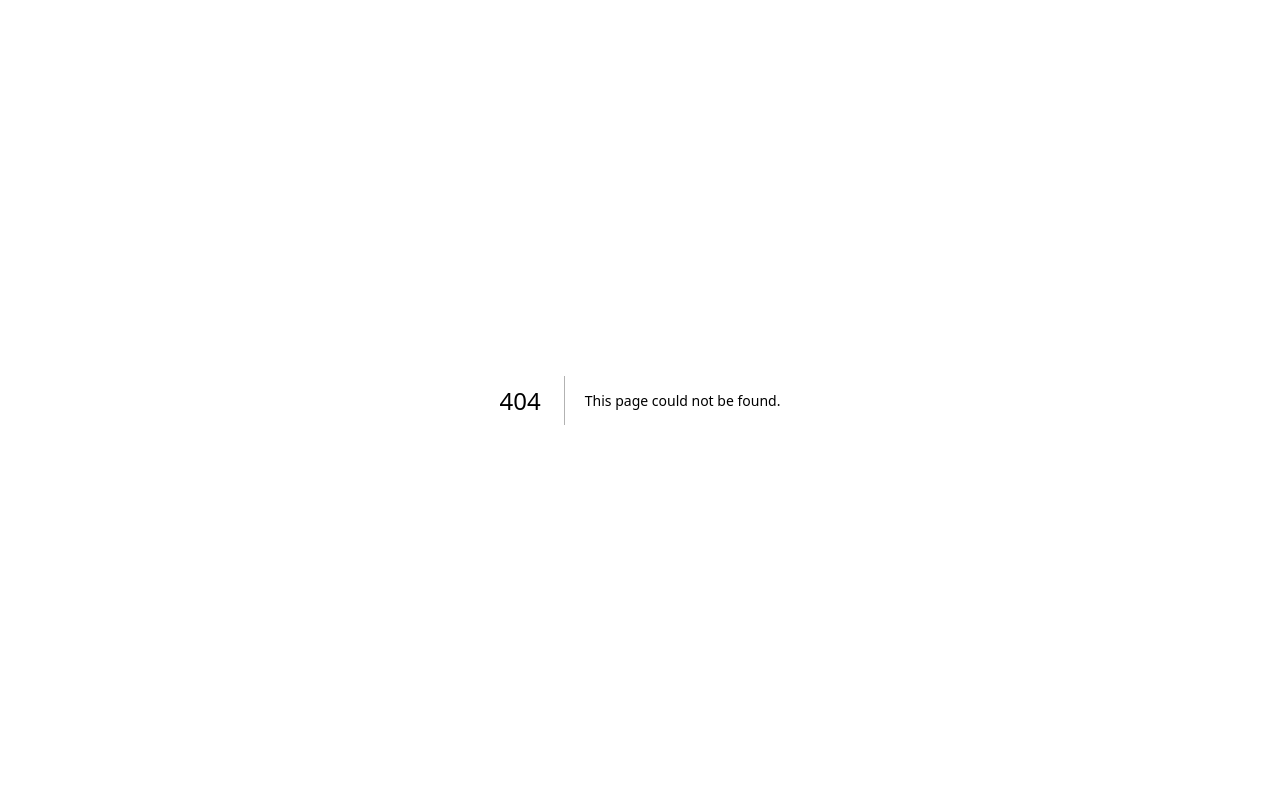
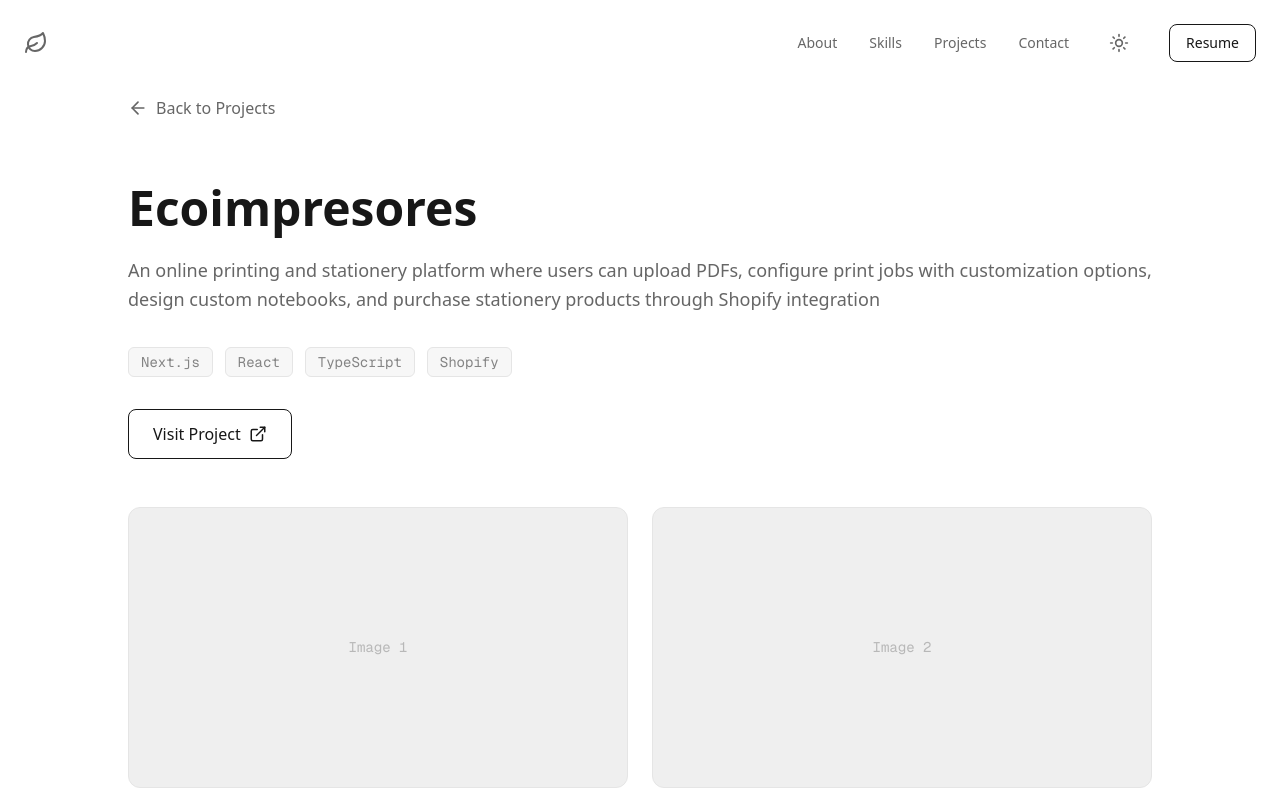
Before and after one commit to leotaozeng/leozeng.tech, a Next.js app: page /projects/ecoimpresores in a window 1280 px wide. Before the commit this address had no page. Shown: the top 800 px of the page. Built offline with nearby package versions, Linux system fonts and the light colour scheme.

Commit message:
refactor: migrate project data to external file and enhance project link functionality in Projects component

```diff
--- /dev/null
+++ b/src/app/projects/[slug]/not-found.tsx
@@ -0,0 +1,32 @@
+import Link from 'next/link'
+import { ArrowLeft } from 'lucide-react'
+import Navbar from '@/components/Navbar'
+import Footer from '@/components/Footer'
+
+export default function NotFound() {
+  return (
+    <main className="bg-background min-h-screen text-secondary selection:bg-foreground selection:text-background overflow-x-hidden transition-colors duration-300">
+      <Navbar />
+      <div className="pt-24 pb-20 px-6">
+        <div className="container mx-auto max-w-5xl">
+          <div className="text-center">
+            <h1 className="text-4xl md:text-5xl font-bold text-foreground mb-6">
+              Project Not Found
+            </h1>
+            <p className="text-lg text-secondary leading-relaxed mb-8">
+              The project you're looking for doesn't exist.
+            </p>
+            <Link
+              href="/#projects"
+              className="inline-flex items-center border border-foreground text-foreground px-6 py-3 rounded-lg hover:bg-foreground hover:text-background transition-colors font-medium"
+            >
+              <ArrowLeft size={20} className="mr-2" />
+              <span>Back to Projects</span>
+            </Link>
+          </div>
+        </div>
+      </div>
+      <Footer />
+    </main>
+  )
+}
--- /dev/null
+++ b/src/app/projects/[slug]/page.tsx
@@ -0,0 +1,104 @@
+'use client'
+
+import React from 'react'
+import { motion } from 'framer-motion'
+import { ArrowLeft, ExternalLink } from 'lucide-react'
+import Link from 'next/link'
+import { notFound } from 'next/navigation'
+import { projects } from '@/data/projects'
+import Navbar from '@/components/Navbar'
+import Footer from '@/components/Footer'
+
+interface ProjectPageProps {
+  params: Promise<{ slug: string }>
+}
+
+export default function ProjectPage({ params }: ProjectPageProps) {
+  const { slug } = React.use(params)
+  const project = projects.find((p) => p.slug === slug)
+
+  if (!project) {
+    notFound()
+  }
+
+  return (
+    <main className="bg-background min-h-screen text-secondary selection:bg-foreground selection:text-background overflow-x-hidden transition-colors duration-300">
+      <Navbar />
+      <div className="pt-24 pb-20 px-6">
+        <div className="container mx-auto max-w-5xl">
+          <motion.div
+            initial={{ opacity: 0, y: 20 }}
+            animate={{ opacity: 1, y: 0 }}
+            transition={{ duration: 0.5 }}
+            className="mb-8"
+          >
+            <Link
+              href="/#projects"
+              className="inline-flex items-center text-secondary hover:text-foreground transition-colors mb-8 group"
+            >
+              <ArrowLeft
+                size={20}
+                className="mr-2 group-hover:-translate-x-1 transition-transform"
+              />
+              <span>Back to Projects</span>
+            </Link>
+          </motion.div>
+
+          <motion.div
+            initial={{ opacity: 0, y: 20 }}
+            animate={{ opacity: 1, y: 0 }}
+            transition={{ duration: 0.5, delay: 0.1 }}
+            className="mb-12"
+          >
+            <h1 className="text-4xl md:text-5xl font-bold text-foreground mb-6">
+              {project.title}
+            </h1>
+            <p className="text-lg text-secondary leading-relaxed mb-8">
+              {project.description}
+            </p>
+
+            <div className="flex flex-wrap gap-3 mb-8 font-mono text-sm text-secondary/80">
+              {project.tech.map((tech) => (
+                <span
+                  key={tech}
+                  className="px-3 py-1 border border-border rounded-md bg-secondary/5"
+                >
+                  {tech}
+                </span>
+              ))}
+            </div>
+
+            <a
+              href={project.external}
+              target="_blank"
+              rel="noopener noreferrer"
+              className="inline-flex items-center border border-foreground text-foreground px-6 py-3 rounded-lg hover:bg-foreground hover:text-background transition-colors font-medium"
+            >
+              <span className="mr-2">Visit Project</span>
+              <ExternalLink size={18} />
+            </a>
+          </motion.div>
+
+          <motion.div
+            initial={{ opacity: 0, y: 20 }}
+            animate={{ opacity: 1, y: 0 }}
+            transition={{ duration: 0.5, delay: 0.2 }}
+            className="grid grid-cols-1 md:grid-cols-2 gap-6"
+          >
+            {[1, 2, 3, 4].map((index) => (
+              <div
+                key={index}
+                className="aspect-video bg-secondary/10 border border-border rounded-xl flex items-center justify-center"
+              >
+                <span className="text-secondary/40 font-mono text-sm">
+                  Image {index}
+                </span>
+              </div>
+            ))}
+          </motion.div>
+        </div>
+      </div>
+      <Footer />
+    </main>
+  )
+}
--- a/src/components/Projects.tsx
+++ b/src/components/Projects.tsx
@@ -2,58 +2,8 @@
 
 import { motion } from 'framer-motion'
 import { ExternalLink, Folder } from 'lucide-react'
-
-const projects = [
-  {
-    title: 'Tip Protector',
-    description:
-      'A cross-platform mobile tip calculator app built with React Native (Expo) that helps users calculate tips and protect against tip fraud.',
-    tech: ['React Native', 'Expo', 'TypeScript', 'Supabase', 'Monorepo'],
-    external: 'https://tipprotector.app',
-  },
-  {
-    title: 'Meldd',
-    description:
-      'A collaborative document editing platform with real-time contributions, voting, and document history replay. Built with React Native (Expo) and includes AI integration using Spark LLM and DeepSeek to generate perspective opinions for topic clusters.',
-    tech: [
-      'React Native',
-      'Expo',
-      'NestJS',
-      'GraphQL',
-      'Spark LLM',
-      'DeepSeek',
-    ],
-    external: 'https://app.meldd.com',
-  },
-  {
-    title: 'Ecoimpresores',
-    description:
-      'An online printing and stationery platform where users can upload PDFs, configure print jobs with customization options, design custom notebooks, and purchase stationery products through Shopify integration',
-    tech: ['Next.js', 'React', 'TypeScript', 'Shopify'],
-    external: 'https://print.ecoimpresores.com',
-  },
-  {
-    title: 'HRHero',
-    description:
-      'A mobile-first, video-based jobs and talent marketplace / applicant tracking system.',
-    tech: ['Vue.js', 'Quasar', 'NestJS', 'MySQL', 'Redis', 'AliCloud'],
-    external: 'https://hrheroapp.com',
-  },
-  {
-    title: 'Gig-gly',
-    description:
-      'A crypto-powered recruitment platform for web3. It uses blockchain, tokens, and referral rewards.',
-    tech: ['Blockchain', 'Web3.js', 'Ethers.js', 'Polygon', 'Stripe'],
-    external: 'https://www.linkedin.com/company/gig-gly',
-  },
-  {
-    title: '一之己 by TOTEMIST',
-    description:
-      'A beauty & cosmetics e-commerce platform with customization and social features built with WeChat Mini Program.',
-    tech: ['Vue.js', 'PHP', 'Laravel', 'MySQL', 'AliCloud'],
-    external: 'https://totemist.net/',
-  },
-]
+import Link from 'next/link'
+import { projects } from '@/data/projects'
 
 const Projects = () => {
   return (
@@ -74,11 +24,8 @@ const Projects = () => {
 
         <div className="grid md:grid-cols-2 gap-6">
           {projects.map((project, index) => (
-            <motion.a
-              key={index}
-              href={project.external}
-              target="_blank"
-              rel="noopener noreferrer"
+            <motion.div
+              key={project.slug}
               initial={{ opacity: 0, y: 20 }}
               whileInView={{ opacity: 1, y: 0 }}
               viewport={{ once: true }}
@@ -86,31 +33,54 @@ const Projects = () => {
               whileHover={{ y: -5 }}
               className="bg-secondary/5 p-8 rounded-xl shadow-sm hover:shadow-md border border-border flex flex-col h-full transition-all duration-300 group cursor-pointer"
             >
-              <div className="flex justify-between items-center mb-6">
-                <div className="text-foreground">
+              <div className="flex flex-col h-full">
+                <Link
+                  href={`/projects/${project.slug}`}
+                  className="flex flex-col h-full flex-1"
+                  tabIndex={-1}
+                  aria-label={`View project details for ${project.title}`}
+                  style={{ flexGrow: 1 }}
+                >
+                  <div className="flex justify-between items-center mb-6 pointer-events-none">
+                    <div className="text-foreground pointer-events-auto">
                       <Folder size={40} strokeWidth={1.5} />
                     </div>
-                <div className="flex space-x-4 text-secondary">
-                  <div className="hover:text-foreground transition-colors">
+                    <div className="flex space-x-4 text-secondary pointer-events-auto">
+                      <button
+                        type="button"
+                        onClick={(e) => {
+                          e.preventDefault() // Prevent navigation from Link parent
+                          e.stopPropagation()
+                          window.open(
+                            project.external,
+                            '_blank',
+                            'noopener,noreferrer'
+                          )
+                        }}
+                        className="hover:text-foreground transition-colors cursor-pointer text-secondary"
+                        aria-label={`Open ${project.title} external link`}
+                      >
                         <ExternalLink size={20} />
-                  </div>
+                      </button>
                     </div>
                   </div>
 
-              <h3 className="text-xl font-bold text-foreground mb-2 group-hover:underline decoration-1 underline-offset-4 transition-all">
+                  <h3 className="text-xl font-bold text-foreground mb-2 group-hover:underline decoration-1 underline-offset-4 transition-all pointer-events-none">
                     {project.title}
                   </h3>
 
-              <p className="text-secondary mb-6 grow leading-relaxed">
+                  <p className="text-secondary mb-6 grow leading-relaxed pointer-events-none">
                     {project.description}
                   </p>
 
-              <ul className="flex flex-wrap gap-3 mt-auto font-mono text-xs text-secondary/80">
+                  <ul className="flex flex-wrap gap-3 mt-auto font-mono text-xs text-secondary/80 pointer-events-none">
                     {project.tech.map((tech) => (
                       <li key={tech}>{tech}</li>
                     ))}
                   </ul>
-            </motion.a>
+                </Link>
+              </div>
+            </motion.div>
           ))}
         </div>
       </div>
--- /dev/null
+++ b/src/data/projects.ts
@@ -0,0 +1,65 @@
+export interface Project {
+  title: string
+  description: string
+  tech: string[]
+  external: string
+  slug: string
+}
+
+export const projects: Project[] = [
+  {
+    title: 'Tip Protector',
+    description:
+      'A cross-platform mobile tip calculator app built with React Native (Expo) that helps users calculate tips and protect against tip fraud.',
+    tech: ['React Native', 'Expo', 'TypeScript', 'Supabase', 'Monorepo'],
+    external: 'https://tipprotector.app',
+    slug: 'tip-protector',
+  },
+  {
+    title: 'Meldd',
+    description:
+      'A collaborative document editing platform with real-time contributions, voting, and document history replay. Built with React Native (Expo) and includes AI integration using Spark LLM and DeepSeek to generate perspective opinions for topic clusters.',
+    tech: [
+      'React Native',
+      'Expo',
+      'NestJS',
+      'GraphQL',
+      'Spark LLM',
+      'DeepSeek',
+    ],
+    external: 'https://app.meldd.com',
+    slug: 'meldd',
+  },
+  {
+    title: 'Ecoimpresores',
+    description:
+      'An online printing and stationery platform where users can upload PDFs, configure print jobs with customization options, design custom notebooks, and purchase stationery products through Shopify integration',
+    tech: ['Next.js', 'React', 'TypeScript', 'Shopify'],
+    external: 'https://print.ecoimpresores.com',
+    slug: 'ecoimpresores',
+  },
+  {
+    title: 'HRHero',
+    description:
+      'A mobile-first, video-based jobs and talent marketplace / applicant tracking system.',
+    tech: ['Vue.js', 'Quasar', 'NestJS', 'MySQL', 'Redis', 'AliCloud'],
+    external: 'https://hrheroapp.com',
+    slug: 'hrhero',
+  },
+  {
+    title: 'Gig-gly',
+    description:
+      'A crypto-powered recruitment platform for web3. It uses blockchain, tokens, and referral rewards.',
+    tech: ['Blockchain', 'Web3.js', 'Ethers.js', 'Polygon', 'Stripe'],
+    external: 'https://www.linkedin.com/company/gig-gly',
+    slug: 'gig-gly',
+  },
+  {
+    title: '一之己 by TOTEMIST',
+    description:
+      'A beauty & cosmetics e-commerce platform with customization and social features built with WeChat Mini Program.',
+    tech: ['Vue.js', 'PHP', 'Laravel', 'MySQL', 'AliCloud'],
+    external: 'https://totemist.net/',
+    slug: 'totemist',
+  },
+]
```
Lines whose indentation alone changed are shown as unchanged.
